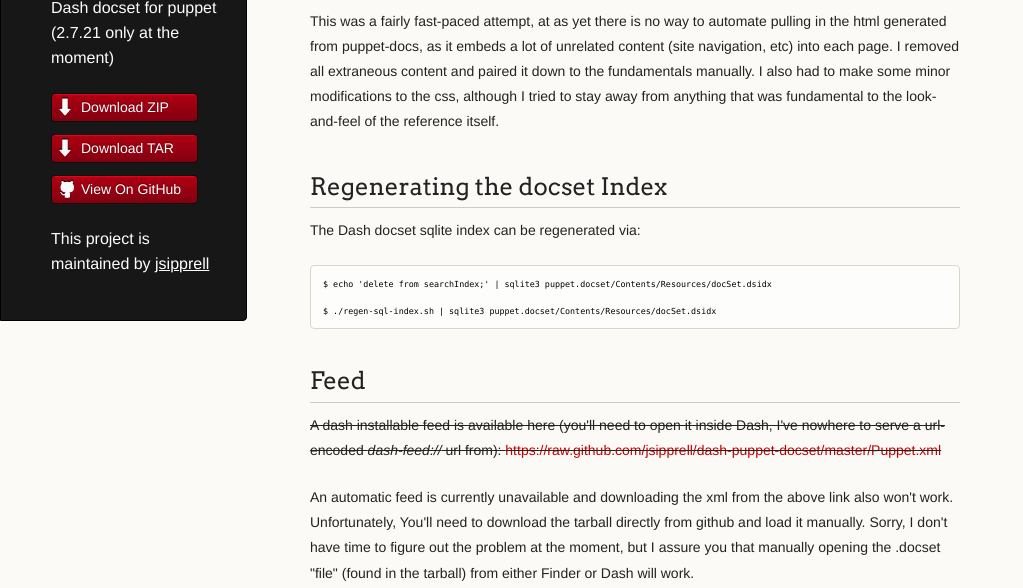
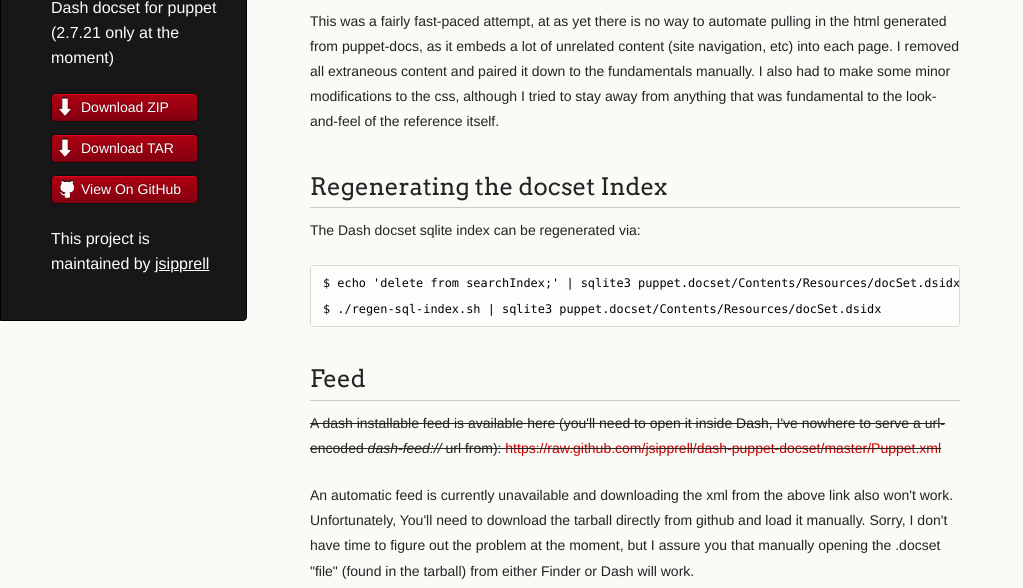
Before and after one commit to jsipprell/dash-puppet-docset, a plain HTML site: page index.html in a window 1280 px wide. Shown: the part 212-800 px from the top of the page, without its empty margins (0-1023 px from the left). Drawn offline with Linux system fonts and the light colour scheme.

Commit message:
tweak font sizes

```diff
--- a/stylesheets/addl.css
+++ b/stylesheets/addl.css
@@ -1,3 +1,3 @@
 code {
-  font-size: 60%;
+  font-size: 0.85em;
 }
```
